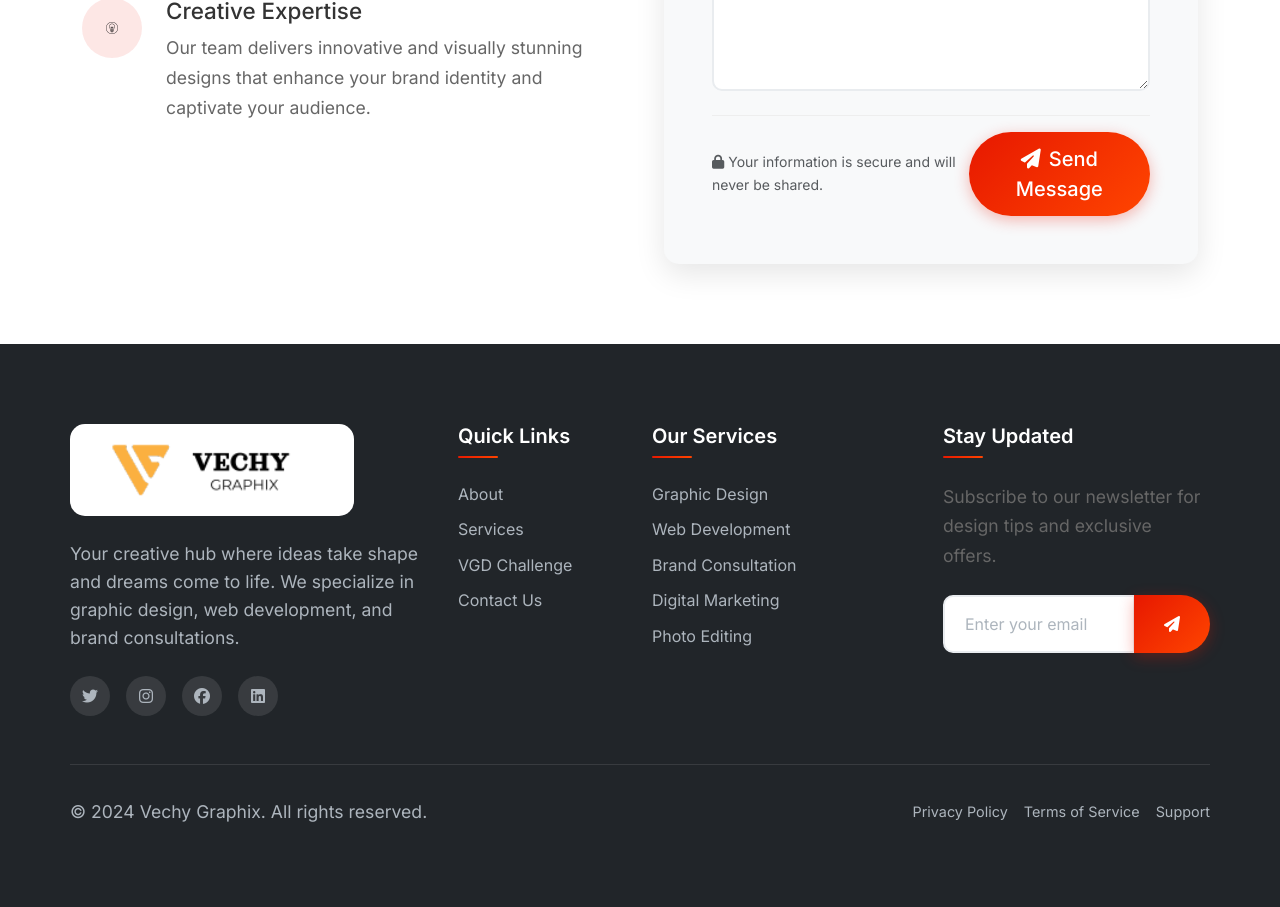
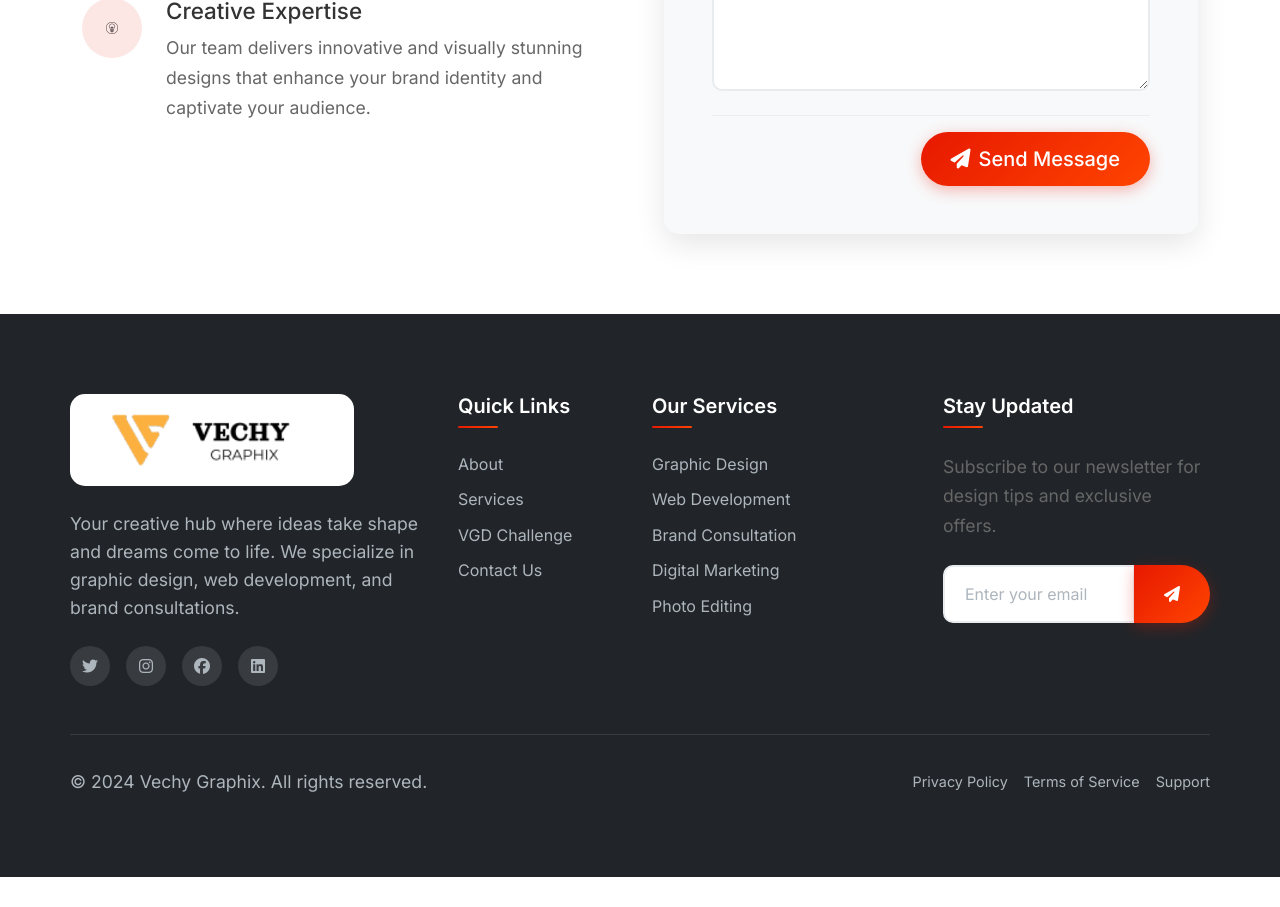
Before and after one commit to VeraVechy/website, a React (Vite) app: page / in a window 1280 px wide. Shown: the part 3561-4468 px from the top of the page. After the commit the page ends 4438 px from the top, so only its background shows below. Built offline with nearby package versions, Linux system fonts and the light colour scheme.

Commit message:
Remove security message from contact form

```diff
--- a/src/components/Form.jsx
+++ b/src/components/Form.jsx
@@ -173,10 +173,7 @@ function Form() {
 
         <div className="form-footer mt-4">
           <div className="d-flex justify-content-between align-items-center">
-            <small className="text-muted">
-              <i className="fas fa-lock me-1"></i>
-              Your information is secure and will never be shared.
-            </small>
+            <div></div>
             <button
               type="submit"
               className="btn btn-danger btn-lg"
```
